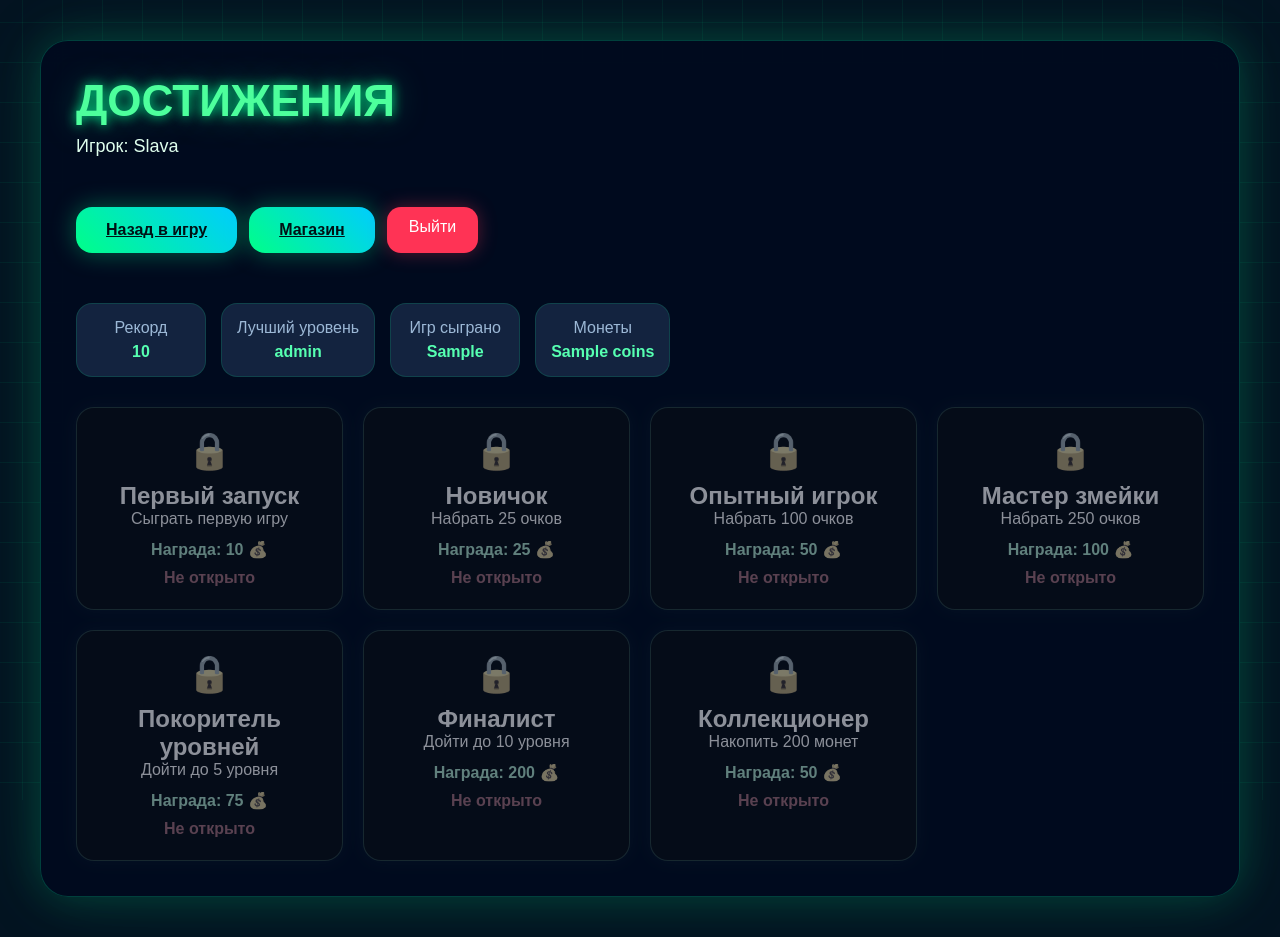
After one commit to VycheslavPI/snake-game-diploma, a Flask app: page /achievements in a window 1280 px wide. The commit adds this page. Run offline with Flask 3, Linux system fonts and the light colour scheme; a user stored in the database is signed in; a database or web service that is not in the repository returns one stand-in record (values such as "Sample title"); some libraries are stand-ins or nearby versions.

Commit message:
add achievements page

```diff
--- a/app.py
+++ b/app.py
@@ -88,11 +88,58 @@ TRAILS = {
 }
 
 
+ACHIEVEMENTS = {
+    "first_game": {
+        "title": "Первый запуск",
+        "description": "Сыграть первую игру",
+        "reward": 10
+    },
+    "score_25": {
+        "title": "Новичок",
+        "description": "Набрать 25 очков",
+        "reward": 25
+    },
+    "score_100": {
+        "title": "Опытный игрок",
+        "description": "Набрать 100 очков",
+        "reward": 50
+    },
+    "score_250": {
+        "title": "Мастер змейки",
+        "description": "Набрать 250 очков",
+        "reward": 100
+    },
+    "level_5": {
+        "title": "Покоритель уровней",
+        "description": "Дойти до 5 уровня",
+        "reward": 75
+    },
+    "level_10": {
+        "title": "Финалист",
+        "description": "Дойти до 10 уровня",
+        "reward": 200
+    },
+    "coins_200": {
+        "title": "Коллекционер",
+        "description": "Накопить 200 монет",
+        "reward": 50
+    }
+}
+
+
 def get_db_connection():
     return psycopg2.connect(
         DATABASE_URL,
         cursor_factory=psycopg2.extras.RealDictCursor
     )
+
+
+def add_column_if_missing(cursor, connection, column_name, column_type):
+    try:
+        cursor.execute(f"ALTER TABLE users ADD COLUMN {column_name} {column_type}")
+        connection.commit()
+    except psycopg2.errors.DuplicateColumn:
+        connection.rollback()
 
 
 def init_database():
@@ -110,9 +157,13 @@ def init_database():
             selected_skin TEXT DEFAULT 'neon',
             owned_skins TEXT DEFAULT 'neon',
             selected_trail TEXT DEFAULT 'none',
-            owned_trails TEXT DEFAULT 'none'
+            owned_trails TEXT DEFAULT 'none',
+            games_played INTEGER DEFAULT 0,
+            best_level INTEGER DEFAULT 1
         )
     """)
+
+    connection.commit()
 
     extra_columns = {
         "score": "INTEGER DEFAULT 0",
@@ -121,15 +172,23 @@ def init_database():
         "selected_skin": "TEXT DEFAULT 'neon'",
         "owned_skins": "TEXT DEFAULT 'neon'",
         "selected_trail": "TEXT DEFAULT 'none'",
-        "owned_trails": "TEXT DEFAULT 'none'"
+        "owned_trails": "TEXT DEFAULT 'none'",
+        "games_played": "INTEGER DEFAULT 0",
+        "best_level": "INTEGER DEFAULT 1"
     }
 
     for column_name, column_type in extra_columns.items():
-        try:
-            cursor.execute(f"ALTER TABLE users ADD COLUMN {column_name} {column_type}")
-            connection.commit()
-        except psycopg2.errors.DuplicateColumn:
-            connection.rollback()
+        add_column_if_missing(cursor, connection, column_name, column_type)
+
+    cursor.execute("""
+        CREATE TABLE IF NOT EXISTS user_achievements (
+            id SERIAL PRIMARY KEY,
+            username TEXT NOT NULL,
+            achievement_id TEXT NOT NULL,
+            unlocked_at TIMESTAMP DEFAULT CURRENT_TIMESTAMP,
+            UNIQUE(username, achievement_id)
+        )
+    """)
 
     connection.commit()
     cursor.close()
@@ -137,6 +196,78 @@ def init_database():
 
 
 init_database()
+
+
+def unlock_achievement(cursor, username, achievement_id):
+    try:
+        cursor.execute("""
+            INSERT INTO user_achievements (username, achievement_id)
+            VALUES (%s, %s)
+        """, (username, achievement_id))
+
+        reward = ACHIEVEMENTS[achievement_id]["reward"]
+
+        cursor.execute("""
+            UPDATE users
+            SET coins = coins + %s
+            WHERE username = %s
+        """, (reward, username))
+
+        return True
+
+    except psycopg2.errors.UniqueViolation:
+        cursor.connection.rollback()
+        return False
+
+
+def check_achievements(cursor, username, score, level):
+    unlocked = []
+
+    cursor.execute("""
+        SELECT coins, games_played, best_score, best_level
+        FROM users
+        WHERE username = %s
+    """, (username,))
+
+    user = cursor.fetchone()
+
+    if not user:
+        return unlocked
+
+    checks = []
+
+    if user["games_played"] >= 1:
+        checks.append("first_game")
+
+    if score >= 25 or user["best_score"] >= 25:
+        checks.append("score_25")
+
+    if score >= 100 or user["best_score"] >= 100:
+        checks.append("score_100")
+
+    if score >= 250 or user["best_score"] >= 250:
+        checks.append("score_250")
+
+    if level >= 5 or user["best_level"] >= 5:
+        checks.append("level_5")
+
+    if level >= 10 or user["best_level"] >= 10:
+        checks.append("level_10")
+
+    if user["coins"] >= 200:
+        checks.append("coins_200")
+
+    for achievement_id in checks:
+        was_unlocked = unlock_achievement(cursor, username, achievement_id)
+
+        if was_unlocked:
+            unlocked.append({
+                "id": achievement_id,
+                "title": ACHIEVEMENTS[achievement_id]["title"],
+                "reward": ACHIEVEMENTS[achievement_id]["reward"]
+            })
+
+    return unlocked
 
 
 @app.route("/", methods=["GET", "POST"])
@@ -181,8 +312,20 @@ def register():
         try:
             cursor.execute("""
                 INSERT INTO users
-                (username, password, score, best_score, coins, selected_skin, owned_skins, selected_trail, owned_trails)
-                VALUES (%s, %s, 0, 0, 0, 'neon', 'neon', 'none', 'none')
+                (
+                    username,
+                    password,
+                    score,
+                    best_score,
+                    coins,
+                    selected_skin,
+                    owned_skins,
+                    selected_trail,
+                    owned_trails,
+                    games_played,
+                    best_level
+                )
+                VALUES (%s, %s, 0, 0, 0, 'neon', 'neon', 'none', 'none', 0, 1)
             """, (username, hashed_password))
 
             connection.commit()
@@ -260,7 +403,10 @@ def save_score():
         return jsonify({"status": "error"})
 
     data = request.get_json()
+
     score = int(data.get("score", 0))
+    level = int(data.get("level", 1))
+
     username = session["user"]
 
     earned_coins = score // 5
@@ -269,7 +415,7 @@ def save_score():
     cursor = connection.cursor()
 
     cursor.execute(
-        "SELECT best_score, coins FROM users WHERE username = %s",
+        "SELECT best_score, coins, games_played, best_level FROM users WHERE username = %s",
         (username,)
     )
 
@@ -281,13 +427,20 @@ def save_score():
         return jsonify({"status": "error"})
 
     new_best = max(user["best_score"], score)
+    new_best_level = max(user["best_level"], level)
     new_coins = user["coins"] + earned_coins
+    new_games_played = user["games_played"] + 1
 
     cursor.execute("""
         UPDATE users
-        SET best_score = %s, coins = %s
+        SET best_score = %s,
+            coins = %s,
+            games_played = %s,
+            best_level = %s
         WHERE username = %s
-    """, (new_best, new_coins, username))
+    """, (new_best, new_coins, new_games_played, new_best_level, username))
+
+    unlocked = check_achievements(cursor, username, score, level)
 
     connection.commit()
 
@@ -296,7 +449,8 @@ def save_score():
 
     return jsonify({
         "status": "success",
-        "earned_coins": earned_coins
+        "earned_coins": earned_coins,
+        "unlocked": unlocked
     })
 
 
@@ -343,6 +497,55 @@ def shop():
     )
 
 
+@app.route("/achievements")
+def achievements():
+    if "user" not in session:
+        return redirect("/")
+
+    username = session["user"]
+
+    connection = get_db_connection()
+    cursor = connection.cursor()
+
+    cursor.execute("""
+        SELECT achievement_id
+        FROM user_achievements
+        WHERE username = %s
+    """, (username,))
+
+    unlocked_rows = cursor.fetchall()
+    unlocked_ids = [row["achievement_id"] for row in unlocked_rows]
+
+    cursor.execute("""
+        SELECT best_score, best_level, games_played, coins
+        FROM users
+        WHERE username = %s
+    """, (username,))
+
+    user_stats = cursor.fetchone()
+
+    cursor.close()
+    connection.close()
+
+    achievements_list = []
+
+    for achievement_id, achievement in ACHIEVEMENTS.items():
+        achievements_list.append({
+            "id": achievement_id,
+            "title": achievement["title"],
+            "description": achievement["description"],
+            "reward": achievement["reward"],
+            "unlocked": achievement_id in unlocked_ids
+        })
+
+    return render_template(
+        "achievements.html",
+        username=username,
+        achievements=achievements_list,
+        stats=user_stats
+    )
+
+
 @app.route("/buy_skin/<skin_id>")
 def buy_skin(skin_id):
     if "user" not in session:
@@ -366,7 +569,7 @@ def buy_skin(skin_id):
     if not user:
         cursor.close()
         connection.close()
-        return redirect("/")
+        return redirect("/shop")
 
     coins = user["coins"]
     owned_skins = user["owned_skins"].split(",")
@@ -419,7 +622,7 @@ def select_skin(skin_id):
     if not user:
         cursor.close()
         connection.close()
-        return redirect("/")
+        return redirect("/shop")
 
     owned_skins = user["owned_skins"].split(",")
 
--- a/static/style.css
+++ b/static/style.css
@@ -528,3 +528,52 @@ input:focus{
     height:12px;
     border-radius:20px;
 }
+.achievements-grid{
+    display:grid;
+    grid-template-columns:repeat(auto-fit, minmax(230px, 1fr));
+    gap:20px;
+    margin-top:30px;
+}
+
+.achievement-card{
+    background:rgba(5,15,35,0.9);
+    border:1px solid rgba(0,255,180,0.25);
+    border-radius:18px;
+    padding:22px;
+    text-align:center;
+    box-shadow:0 0 20px rgba(0,255,180,0.08);
+    transition:0.25s;
+}
+
+.achievement-card.unlocked{
+    border-color:#00ff99;
+    box-shadow:0 0 25px rgba(0,255,150,0.25);
+}
+
+.achievement-card.locked{
+    opacity:0.55;
+    filter:grayscale(0.7);
+}
+
+.achievement-icon{
+    font-size:36px;
+    margin-bottom:10px;
+}
+
+.achievement-reward{
+    margin-top:12px;
+    color:#56ffb1;
+    font-weight:bold;
+}
+
+.unlocked-text{
+    color:#00ff99;
+    margin-top:10px;
+    font-weight:bold;
+}
+
+.locked-text{
+    color:#ff5577;
+    margin-top:10px;
+    font-weight:bold;
+}
--- /dev/null
+++ b/templates/achievements.html
@@ -0,0 +1,83 @@
+<!DOCTYPE html>
+<html lang="ru">
+<head>
+    <meta charset="UTF-8">
+    <meta name="viewport" content="width=device-width, initial-scale=1.0">
+    <title>Достижения | NEON SNAKE</title>
+    <link rel="stylesheet" href="{{ url_for('static', filename='style.css') }}">
+</head>
+<body>
+
+<div class="background-grid"></div>
+
+<div class="shop-page">
+    <div class="glass-card shop-card">
+
+        <div class="shop-header">
+            <div>
+                <h1 class="title">ДОСТИЖЕНИЯ</h1>
+                <p class="welcome">Игрок: {{ username }}</p>
+            </div>
+        </div>
+
+        <div class="shop-buttons">
+            <a href="/game" class="play-btn">Назад в игру</a>
+            <a href="/shop" class="play-btn">Магазин</a>
+            <a href="/logout" class="logout-btn">Выйти</a>
+        </div>
+
+        <div class="stats">
+            <div class="stat-box">
+                <span>Рекорд</span>
+                <strong>{{ stats.best_score }}</strong>
+            </div>
+
+            <div class="stat-box">
+                <span>Лучший уровень</span>
+                <strong>{{ stats.best_level }}</strong>
+            </div>
+
+            <div class="stat-box">
+                <span>Игр сыграно</span>
+                <strong>{{ stats.games_played }}</strong>
+            </div>
+
+            <div class="stat-box">
+                <span>Монеты</span>
+                <strong>{{ stats.coins }}</strong>
+            </div>
+        </div>
+
+        <div class="achievements-grid">
+            {% for achievement in achievements %}
+            <div class="achievement-card {% if achievement.unlocked %}unlocked{% else %}locked{% endif %}">
+                <div class="achievement-icon">
+                    {% if achievement.unlocked %}
+                        🏆
+                    {% else %}
+                        🔒
+                    {% endif %}
+                </div>
+
+                <h2>{{ achievement.title }}</h2>
+
+                <p>{{ achievement.description }}</p>
+
+                <div class="achievement-reward">
+                    Награда: {{ achievement.reward }} 💰
+                </div>
+
+                {% if achievement.unlocked %}
+                    <div class="achievement-status unlocked-text">Получено</div>
+                {% else %}
+                    <div class="achievement-status locked-text">Не открыто</div>
+                {% endif %}
+            </div>
+            {% endfor %}
+        </div>
+
+    </div>
+</div>
+
+</body>
+</html>
--- a/templates/game.html
+++ b/templates/game.html
@@ -44,6 +44,7 @@
                 <button id="startBtn" class="play-btn">Начать игру</button>
                 <button class="play-btn" onclick="toggleFullscreen()">Полный экран</button>
                 <a href="/shop" class="play-btn">Магазин</a>
+                <a href="/achievements" class="play-btn">Достижения</a>
             </div>
 
             <div class="canvas-wrap">
@@ -1203,7 +1204,10 @@ function saveScore(finalScore) {
     fetch('/save_score', {
         method: 'POST',
         headers: {'Content-Type': 'application/json'},
-        body: JSON.stringify({score: finalScore})
+        body: JSON.stringify({
+            score: finalScore,
+            level: level
+        })
     });
 }
 
```
